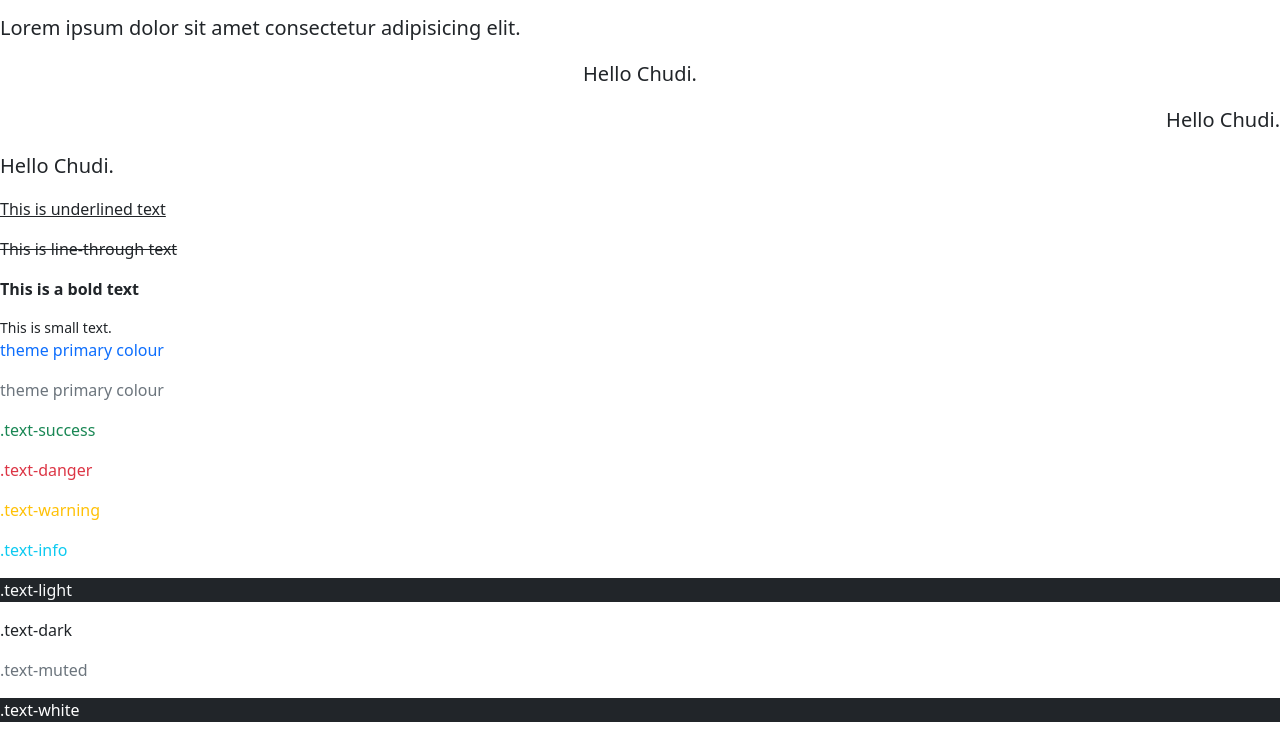
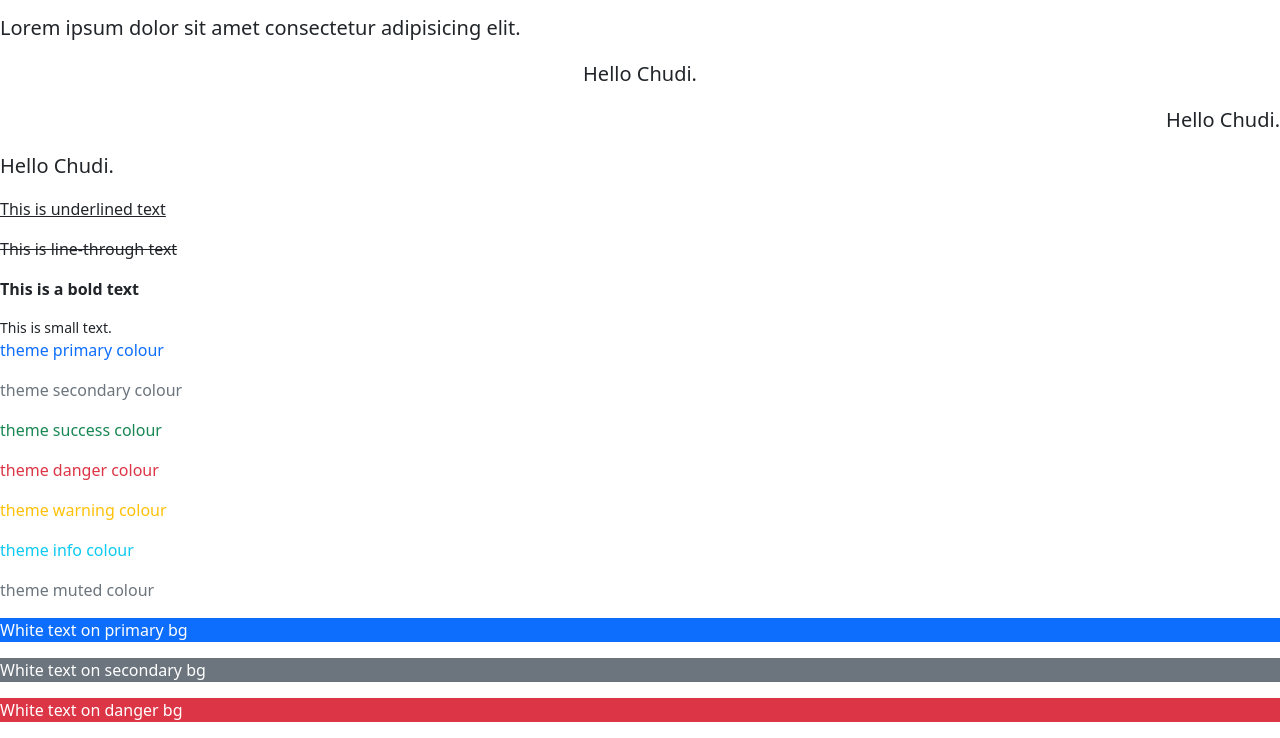
Before and after one commit to ochudi/bootstrap, a plain HTML site: page index.html in a window 1280 px wide. Shown: the part 581-1319 px from the top of the page. Drawn offline with nearby package versions, Linux system fonts and the light colour scheme.

Commit message:
Add: colors and typography

```diff
--- a/index.html
+++ b/index.html
@@ -40,17 +40,17 @@
 
     <!-- text colours -->
     <p class="text-primary">theme primary colour</p>
-    <p class="text-secondary">theme primary colour</p>
-    <p class="text-success">.text-success</p>
-    <p class="text-danger">.text-danger</p>
-    <p class="text-warning">.text-warning</p>
-    <p class="text-info">.text-info</p>
-    <p class="text-light bg-dark">.text-light</p>
-    <p class="text-dark">.text-dark</p>
-    <p class="text-muted">.text-muted</p>
-    <p class="text-white bg-dark">.text-white</p>
+    <p class="text-secondary">theme secondary colour</p>
+    <p class="text-success">theme success colour</p>
+    <p class="text-danger">theme danger colour</p>
+    <p class="text-warning">theme warning colour</p>
+    <p class="text-info">theme info colour</p>
+    <p class="text-muted">theme muted colour</p>
 
     <!-- bg colours -->
+    <p class="text-white bg-primary">White text on primary bg</p>
+    <p class="text-white bg-secondary">White text on secondary bg</p>
+    <p class="text-white bg-danger">White text on danger bg</p>
 
     <script
       src="https://cdn.jsdelivr.net/npm/bootstrap@4.0.0/dist/js/bootstrap.min.js"
```
